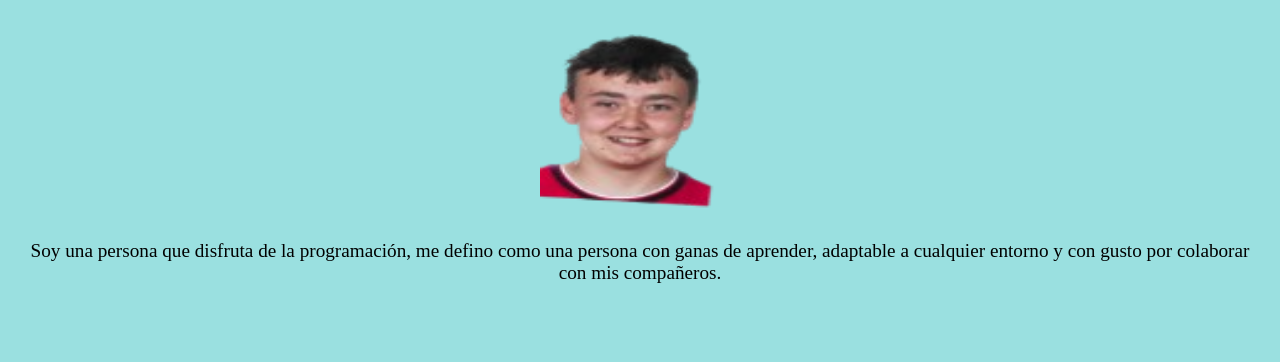
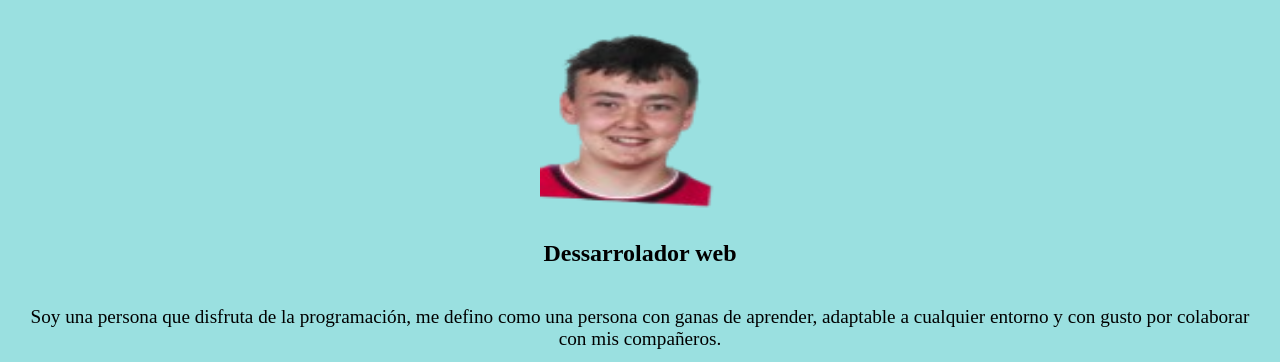
Before and after one commit to Abelsaba06/Curriculum_Abel_Sabater, a plain HTML site: page index.html in a window 1280 px wide. Shown: the part 219-581 px from the top of the page. Drawn offline with Linux system fonts and the light colour scheme.

Commit message:
Update index.html

```diff
--- a/index.html
+++ b/index.html
@@ -16,6 +16,7 @@
     <div class="container">
         <h1>Presentacion</h1>
         <img src="Foto_Abel-removebg-preview.png" style="width: 200px;height: 200px;">
+        <h2>Dessarrolador web</h2>
         <p>Soy una persona que disfruta de la programación, me defino como una persona con ganas de aprender, adaptable a cualquier entorno y con gusto por colaborar con mis compañeros.</p>
     </div>
     <div class="container">
```
